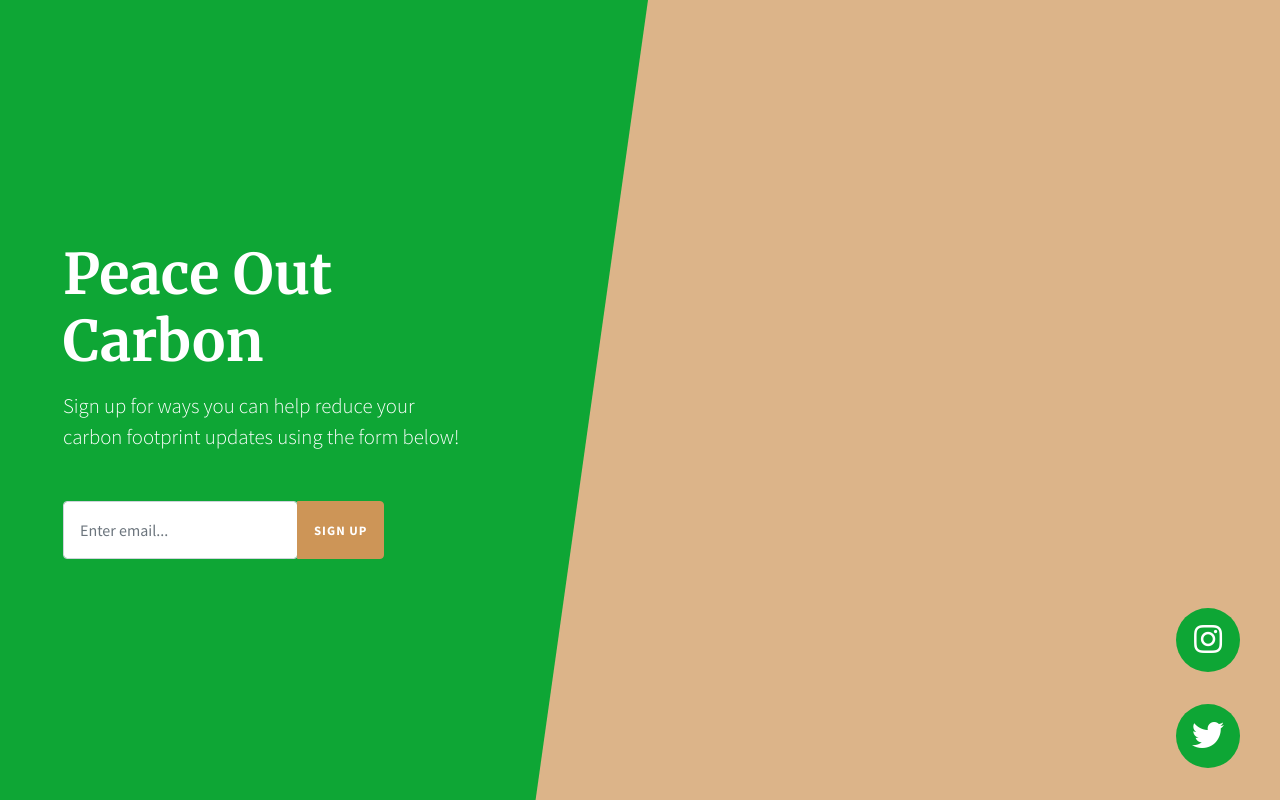
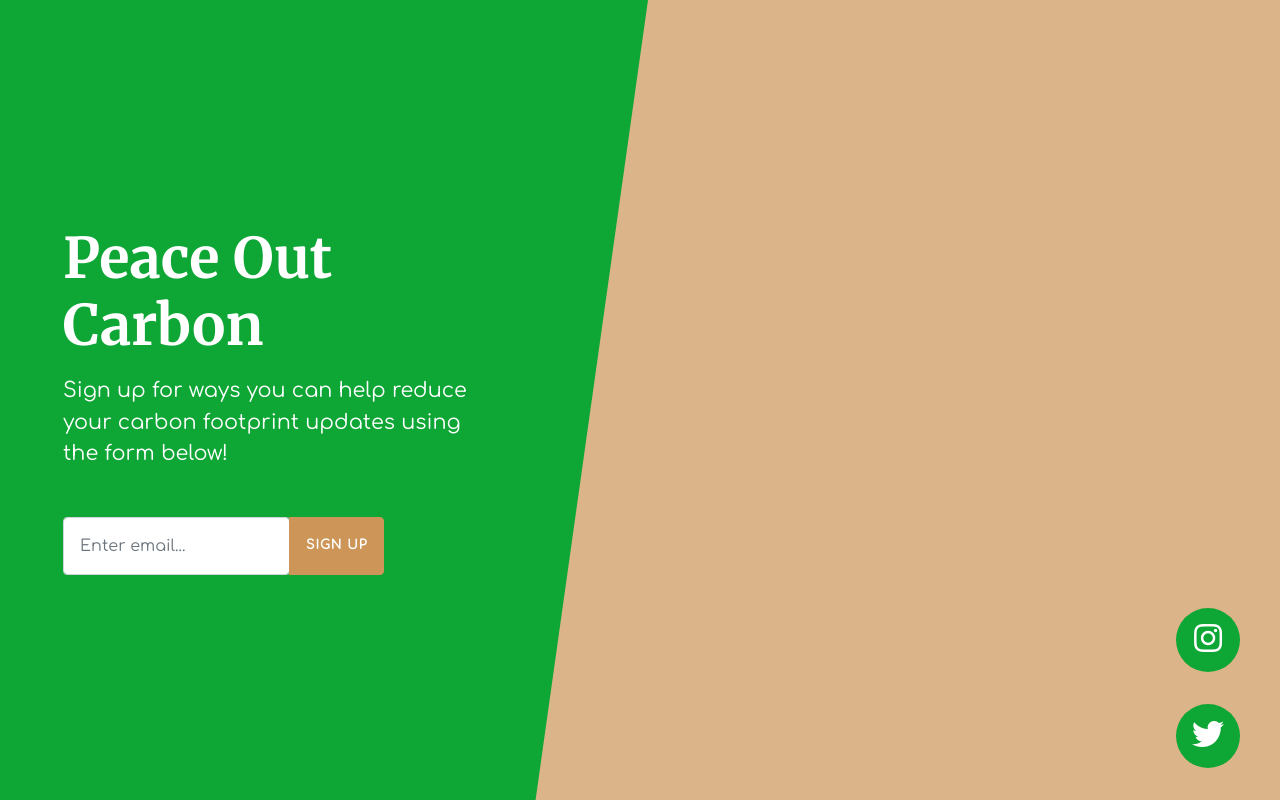
Before and after one commit to peaceoutcarbon/peaceoutcarbon.github.io, a website: page index.html in a window 1280 px wide. Drawn offline with nearby package versions, Linux system fonts and the light colour scheme.

Commit message:
Update index.html

```diff
--- a/index.html
+++ b/index.html
@@ -16,6 +16,7 @@
     <!-- Custom fonts for this template -->
     <link href="https://fonts.googleapis.com/css?family=Source+Sans+Pro:200,200i,300,300i,400,400i,600,600i,700,700i,900,900i" rel="stylesheet">
     <link href="https://fonts.googleapis.com/css?family=Merriweather:300,300i,400,400i,700,700i,900,900i" rel="stylesheet">
+    <link href="https://fonts.googleapis.com/css?family=Comfortaa" rel="stylesheet">
     <link rel="stylesheet" href="https://use.fontawesome.com/releases/v5.5.0/css/all.css" integrity="sha384-B4dIYHKNBt8Bc12p+WXckhzcICo0wtJAoU8YZTY5qE0Id1GSseTk6S+L3BlXeVIU" crossorigin="anonymous">
 
     <!-- Custom styles for this template -->
@@ -23,7 +24,7 @@
 
   </head>
 
-  <body>
+  <body style="font-family:'Comfortaa', cursive !important;">
 
     <div class="overlay"></div>
 
```
